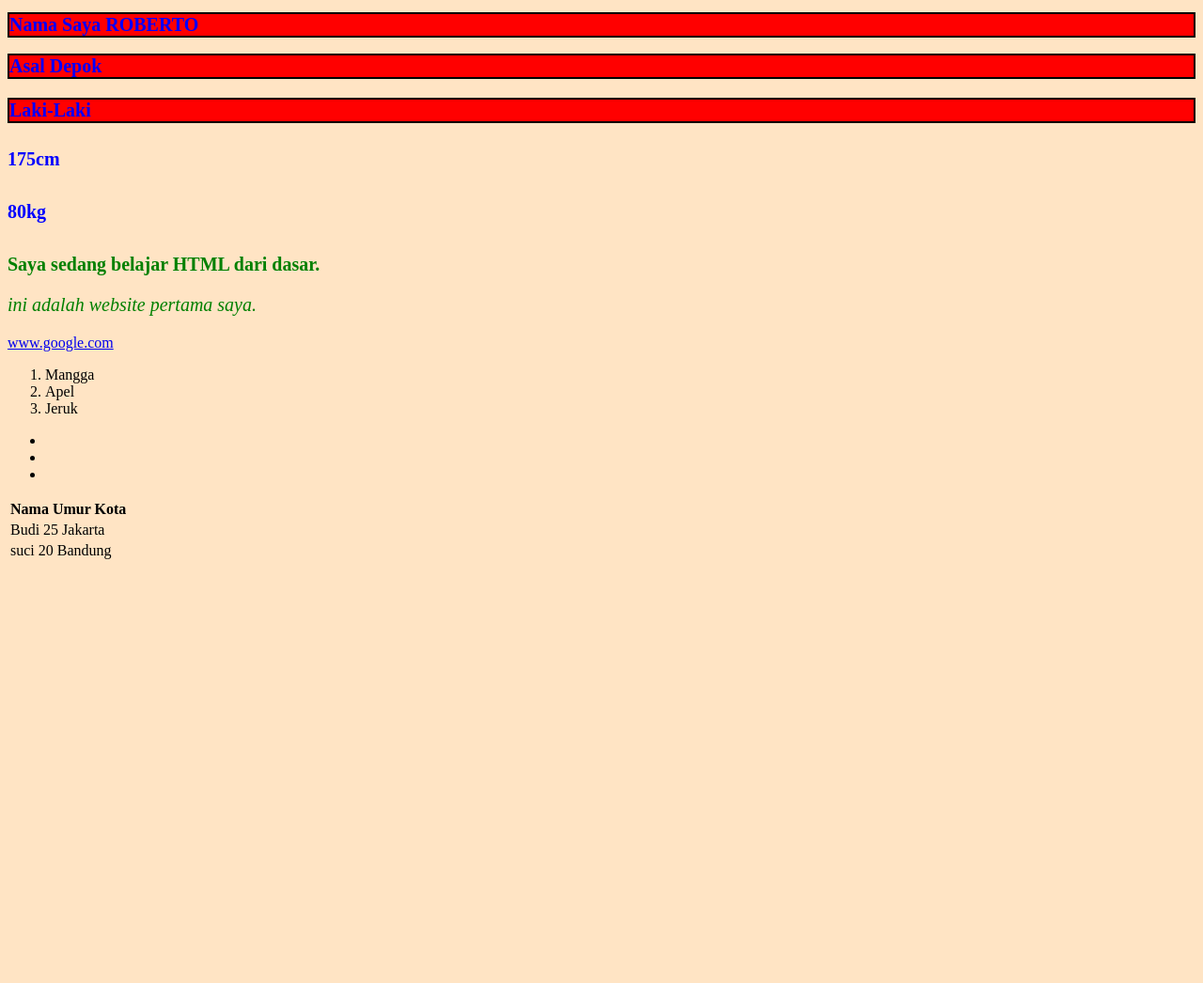
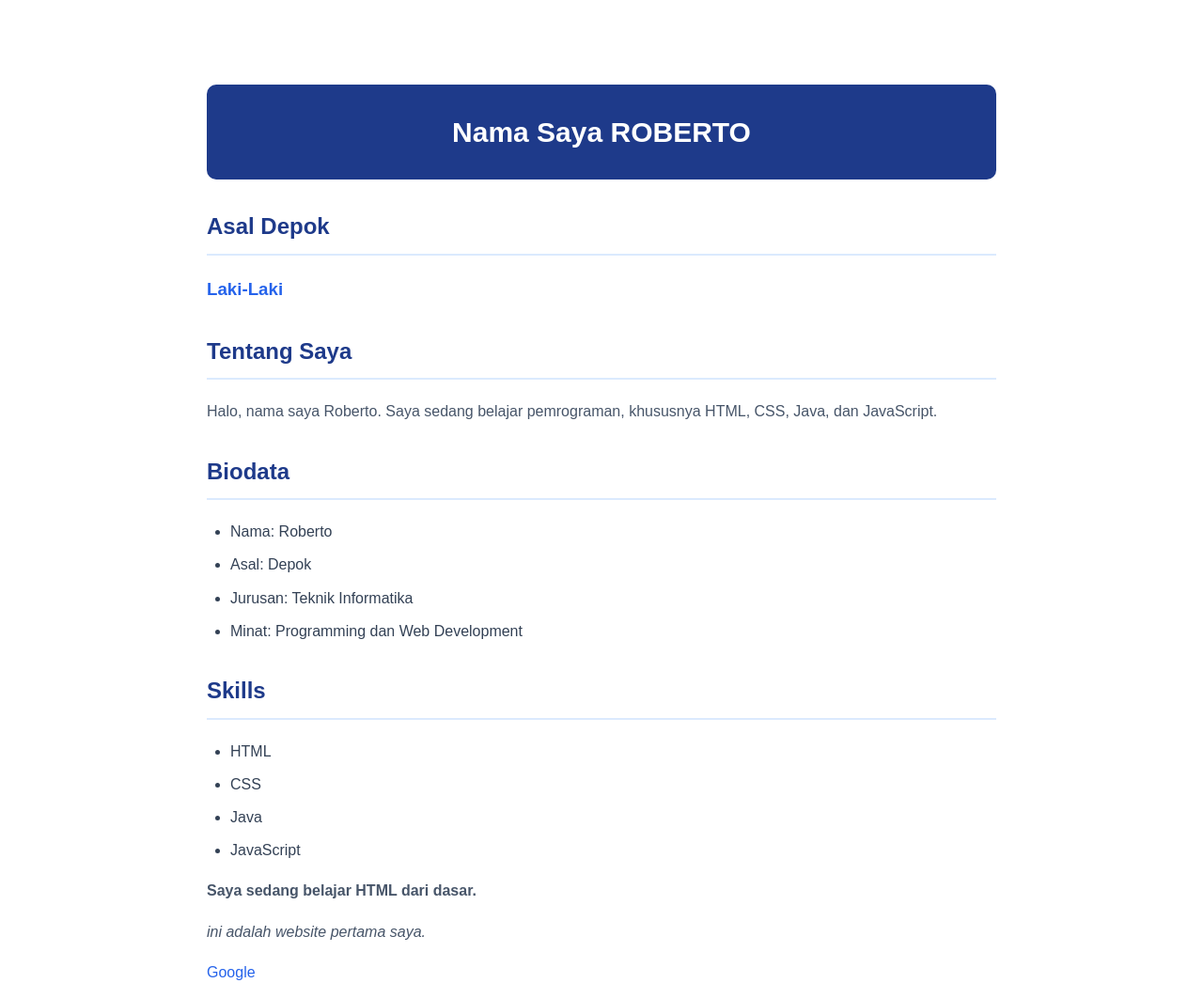
Before and after one commit to brrobertzz25-afk/belajar-html, a plain HTML site: page index.html in a window 1280 px wide. Shown: the top 1046 px of the page at 94% size. Before the commit the page ends 800 px from the top, so only its background shows below. Drawn offline with Linux system fonts and the light colour scheme.

Commit message:
Add files via upload

```diff
--- a/index.html
+++ b/index.html
@@ -4,49 +4,76 @@
     <title>Belajar HTML</title>
     <link rel="stylesheet" href="style.css">
 </head>
+
 <body>
 
     <h1>Nama Saya ROBERTO</h1>
     <h2>Asal Depok</h2>
     <h3>Laki-Laki</h3>
-    <h4>175cm</h4>
-    <h5>80kg</h5>
+    <h2>Tentang Saya</h2>
+    <p>Halo, nama saya Roberto. Saya sedang belajar
+    pemrograman, khususnya HTML, CSS, Java, dan JavaScript.</p>
+
+    <h2>Biodata</h2>
+    <ul>
+        <li>Nama: Roberto</li>
+        <li>Asal: Depok</li>
+        <li>Jurusan: Teknik Informatika</li>
+        <li>Minat: Programming dan Web Development</li>
+    </ul>
+
+    <h2>Skills</h2>
+    <ul>
+        <li>HTML</li>
+        <li>CSS</li>
+        <li>Java</li>
+        <li>JavaScript</li>
+    </ul>
+
     <p><b>Saya sedang belajar HTML dari dasar.</b></p>
     <p><i>ini adalah website pertama saya.</i></p>
-<a href="http://www.google.com">www.google.com</a>
-<img src="gambargoogle.webp" alt="" width="500">
+    <a href="https://www.google.com">Google</a>
+    <img src="gambargoogle.webp" alt="" width="150">
+
+    <h2>Project Saya</h2>
+    <h3>1.Website Belajar Html</h3>
+    <p>Website pertama yang saya buat menggunakan HTML.</p>
+    <h3>2.Sistem Perpustakaan</h3>
+    <p>Program Java menggunakan konsep OOP.</p>
+    <h3>3.Sistem Hotel</h3>
+    <p>Program Java menggunakan constructor dan method.</p>
+
     <ol>
         <li>Mangga</li>
         <li>Apel</li>
         <li>Jeruk</li>
     </ol>
-<ul>
-    <li></li>
-    <li></li>
-    <li></li>
-</ul>
-<table>
+
+    <table border="1">
         <tr>
-        <th>
-            Nama
-            Umur
-            Kota
-        </th>
+            <th>Nama</th>
+            <th>Umur</th>
+            <th>kota</th>
         </tr>
+
         <tr>
-        <td>
-            Budi
-            25
-            Jakarta
-        </td>
+            <td>Budi</td>
+            <td>25</td>
+            <td>Jakarta</td>
         </tr>
+
         <tr>
-        <td>
-            suci
-            20
-            Bandung
-        </td>
+            <td>Suci</td>
+            <td>24</td>
+            <td>Bandung</td>
         </tr>
+
     </table>
+    <button onclick="document.getElementById('demo').style.fontSize='30px' ">Perbesar teks</button>
+    <p id = "demo"> klik tombol diatas.</p>
+
+    <h2>kontak Saya</h2>
+    <p>Email : brrobertzz25@gmail.com</p>
+    <a href="https://github.com/brrobertzz25-afk">GitHub Saya</a>
 </body>
 </html>
--- a/style.css
+++ b/style.css
@@ -1,15 +1,107 @@
-h1, h2, h3, h4, h5, h6 {
-    color: blue;
-    font-size: 20px;
+* {
+    box-sizing: border-box;
 }
-h1,h2,h3 {
-    background-color: red;
-    border: 2px solid black;
+
+body {
+    background-color: #f1f5f9;
+    font-family: Arial, sans-serif;
+    color: #334155;
+    max-width: 900px;
+    margin: 40px auto;
+    padding: 30px;
+    line-height: 1.7;
+    background-color: #ffffff;
+    border-radius: 12px;
 }
+
+/* Judul utama */
+h1 {
+    background-color: #1e3a8a;
+    color: white;
+    text-align: center;
+    padding: 25px;
+    border-radius: 10px;
+    font-size: 30px;
+}
+
+/* Judul bagian */
+h2 {
+    color: #1e3a8a;
+    border-bottom: 2px solid #dbeafe;
+    padding-bottom: 8px;
+    margin-top: 30px;
+}
+
+/* Subjudul */
+h3 {
+    color: #2563eb;
+}
+
+/* Paragraf */
 p {
-    color: green;
-    font-size: 20px;
+    font-size: 16px;
+    color: #475569;
 }
-body {
-    background-color: bisque;
+
+/* Gambar */
+img {
+    width: 150px;
+    height: 150px;
+    object-fit: cover;
+    border-radius: 50%;
+    display: block;
+    margin: 20px auto;
+    border: 4px solid #dbeafe;
 }
+
+/* Link */
+a {
+    color: #2563eb;
+    text-decoration: none;
+}
+
+a:hover {
+    color: #1e3a8a;
+    text-decoration: underline;
+}
+
+/* Daftar */
+ul, ol {
+    padding-left: 25px;
+}
+
+li {
+    margin-bottom: 8px;
+}
+
+/* Tabel */
+table {
+    width: 100%;
+    border-collapse: collapse;
+    margin-top: 15px;
+}
+
+th {
+    background-color: #1e3a8a;
+    color: white;
+}
+
+th, td {
+    border: 1px solid #cbd5e1;
+    padding: 12px;
+    text-align: left;
+}
+
+/* Tombol */
+button {
+    background-color: #2563eb;
+    color: white;
+    border: none;
+    padding: 12px 20px;
+    border-radius: 6px;
+    cursor: pointer;
+}
+
+button:hover {
+    background-color: #1e3a8a;
+}
```
Lines whose indentation alone changed are shown as unchanged.
